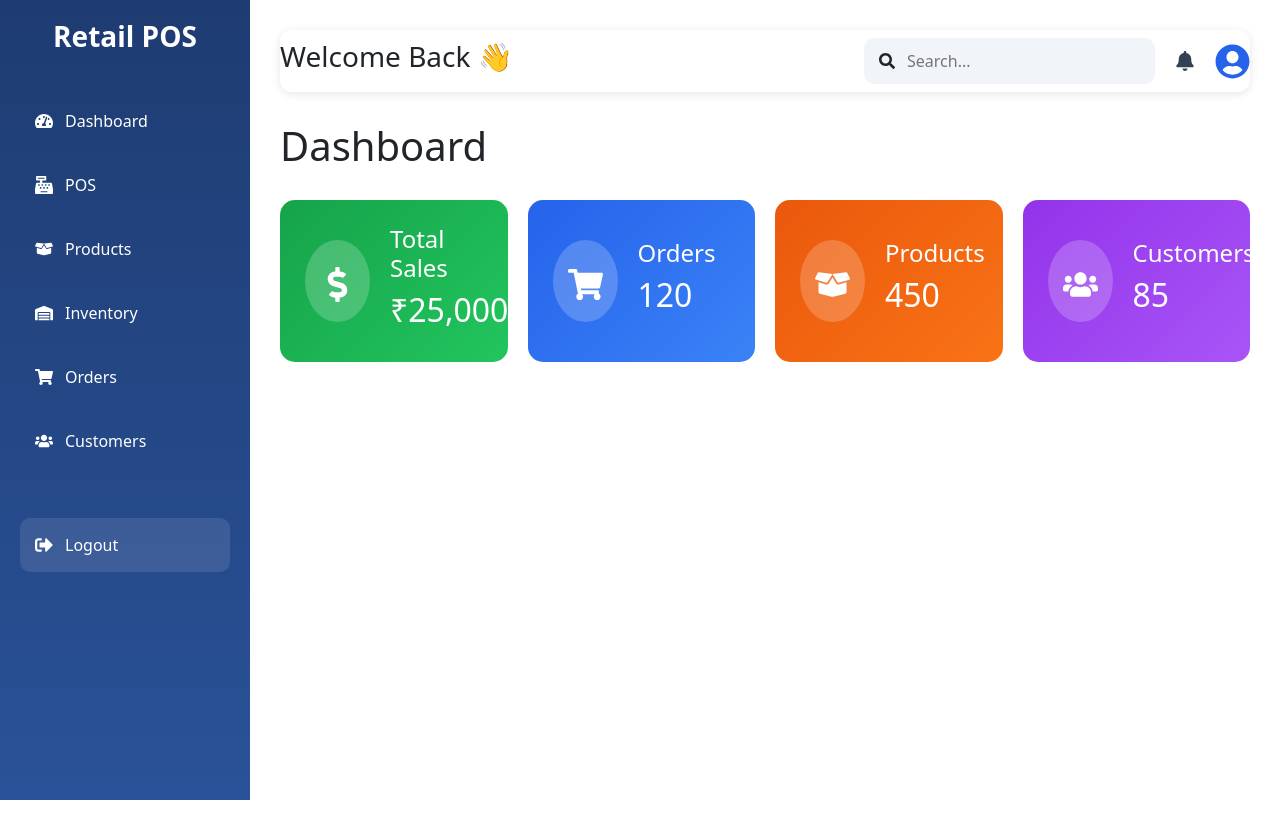
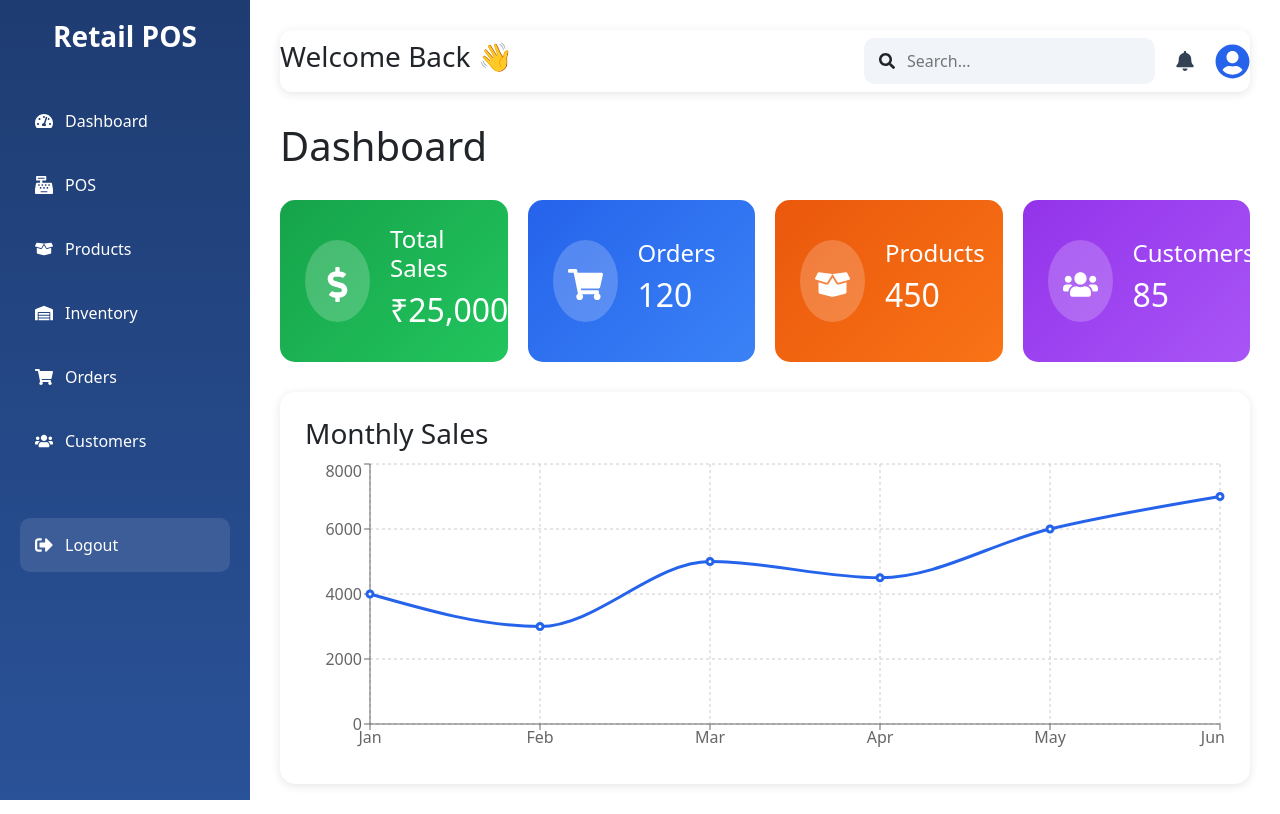
Before and after one commit to 21A91A05H3/Retail_POSsystem_project, a React (Create React App) app in the folder client/: page /dashboard in a window 1280 px wide. Built offline with nearby package versions, Linux system fonts and the light colour scheme.

Commit message:
saleschart created

```diff
--- a/client/package.json
+++ b/client/package.json
@@ -12,6 +12,7 @@
     "react-icons": "^5.6.0",
     "react-router-dom": "^6.30.3",
     "react-scripts": "5.0.1",
+    "recharts": "^3.8.1",
     "web-vitals": "^2.1.4"
   },
   "scripts": {
--- /dev/null
+++ b/client/src/components/SalesChart/saleschart.css
@@ -0,0 +1,12 @@
+.chart-container{
+
+    background-color: white;
+
+    padding: 25px;
+
+    border-radius: 15px;
+
+    margin-top: 30px;
+
+    box-shadow: 0px 2px 10px rgba(0,0,0,0.1);
+}
--- /dev/null
+++ b/client/src/components/SalesChart/saleschart.js
@@ -0,0 +1,65 @@
+import React from "react";
+import "./saleschart.css";
+
+import {
+  LineChart,
+  Line,
+  XAxis,
+  YAxis,
+  Tooltip,
+  ResponsiveContainer,
+  CartesianGrid
+} from "recharts";
+
+function SalesChart() {
+
+  const data = [
+
+    { month: "Jan", sales: 4000 },
+    { month: "Feb", sales: 3000 },
+    { month: "Mar", sales: 5000 },
+    { month: "Apr", sales: 4500 },
+    { month: "May", sales: 6000 },
+    { month: "Jun", sales: 7000 }
+
+  ];
+
+  return (
+
+    <div className="chart-container">
+
+      <h3>
+        Monthly Sales
+      </h3>
+
+      <ResponsiveContainer
+        width="100%"
+        height={300}
+      >
+
+        <LineChart data={data}>
+
+          <CartesianGrid strokeDasharray="3 3" />
+
+          <XAxis dataKey="month" />
+
+          <YAxis />
+
+          <Tooltip />
+
+          <Line
+            type="monotone"
+            dataKey="sales"
+            stroke="#2563eb"
+            strokeWidth={3}
+          />
+
+        </LineChart>
+
+      </ResponsiveContainer>
+
+    </div>
+  );
+}
+
+export default SalesChart;
--- a/client/src/pages/Dashboard/Dashboard.js
+++ b/client/src/pages/Dashboard/Dashboard.js
@@ -4,6 +4,7 @@ import "./Dashboard.css";
 import Sidebar from "../../components/Sidebar/sidebar";
 import Navbar from "../../components/Navbar/navbar";
 import DashboardCards from "../../components/DashboardCards/dashboardcards";
+import SalesChart from "../../components/SalesChart/saleschart";
 
 function Dashboard() {
 
@@ -23,6 +24,8 @@ function Dashboard() {
 
         <DashboardCards />
 
+        <SalesChart />
+
       </div>
 
     </div>
```
Also changed, not shown: 1 other file (tests, documents, lock files or other folders).
